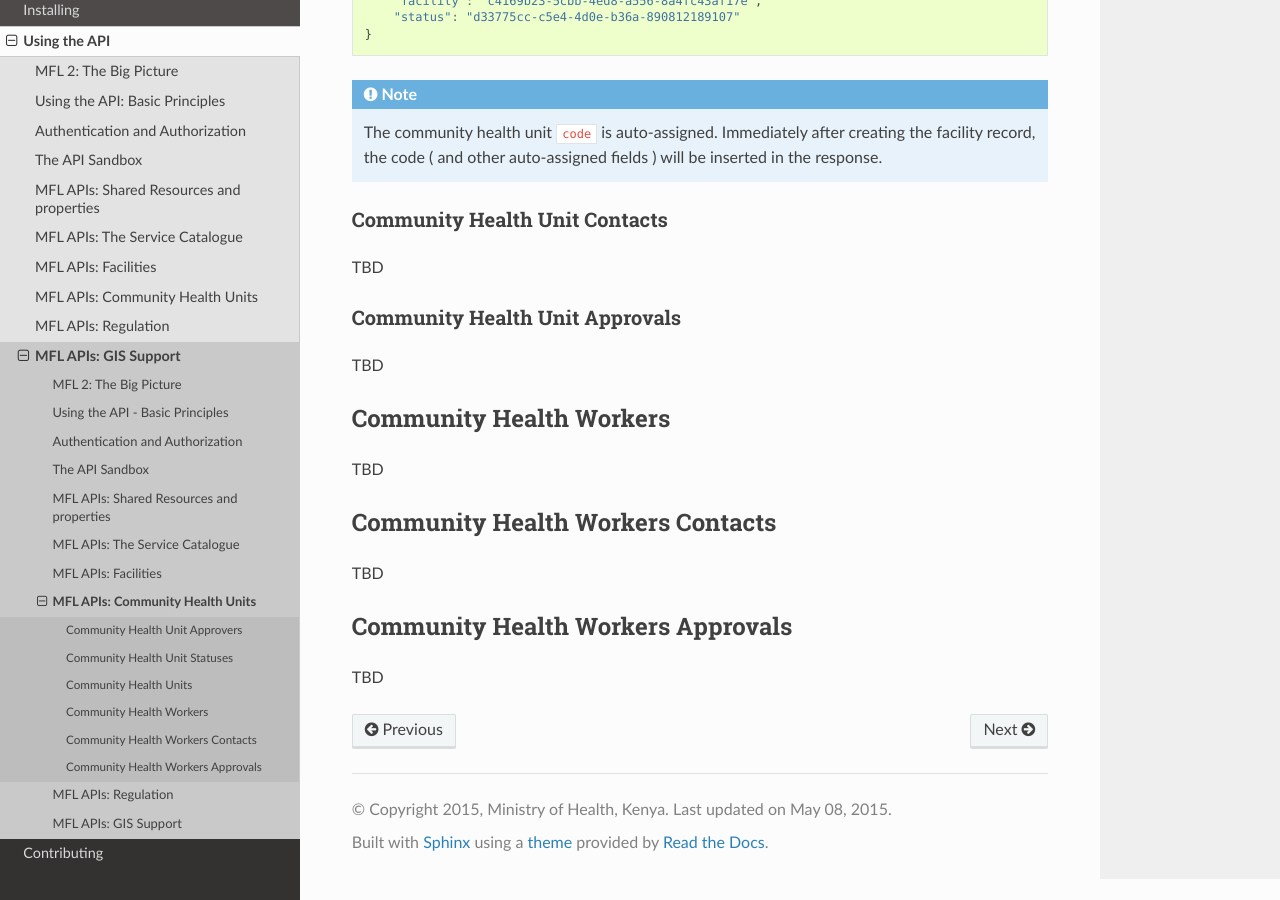
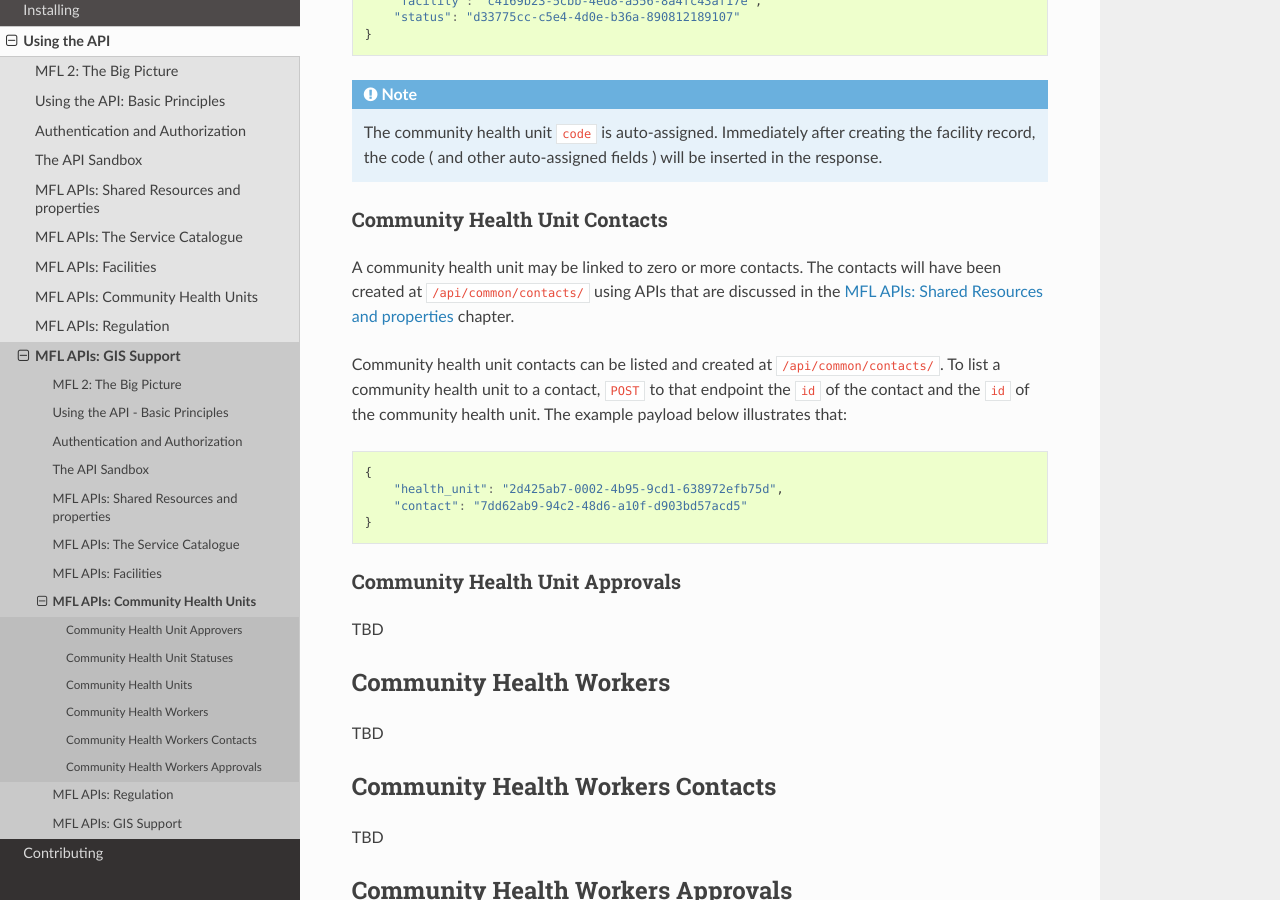
Before and after one commit to MasterFacilityList/mfl_api, a Sphinx documentation site: the page built from docs/getting_started/community_health_units.rst, in a window 1280 px wide and 900 px high, scrolled down 2037 px. Built offline with Sphinx 7.4.7 and the Read the Docs theme 2.0.0, drawn with Linux system fonts in a browser that asks for light colours.

```diff
--- a/docs/getting_started/community_health_units.rst
+++ b/docs/getting_started/community_health_units.rst
@@ -99,7 +99,21 @@
 
 Community Health Unit Contacts
 +++++++++++++++++++++++++++++++++
-TBD
+A community health unit may be linked to zero or more contacts. The contacts
+will have been created at ``/api/common/contacts/`` using APIs that are
+discussed in the :doc:`support_resources` chapter.
+
+Community health unit contacts can be listed and created at
+``/api/common/contacts/``. To list a community health unit to a contact,
+``POST`` to that endpoint the ``id`` of the contact and the ``id`` of the
+community health unit. The example payload below illustrates that:
+
+.. code-block:: javascript
+
+    {
+        "health_unit": "2d425ab7-0002-4b95-9cd1-638972efb75d",
+        "contact": "7dd62ab9-94c2-48d6-a10f-d903bd57acd5"
+    }
 
 Community Health Unit Approvals
 ++++++++++++++++++++++++++++++++++
```
